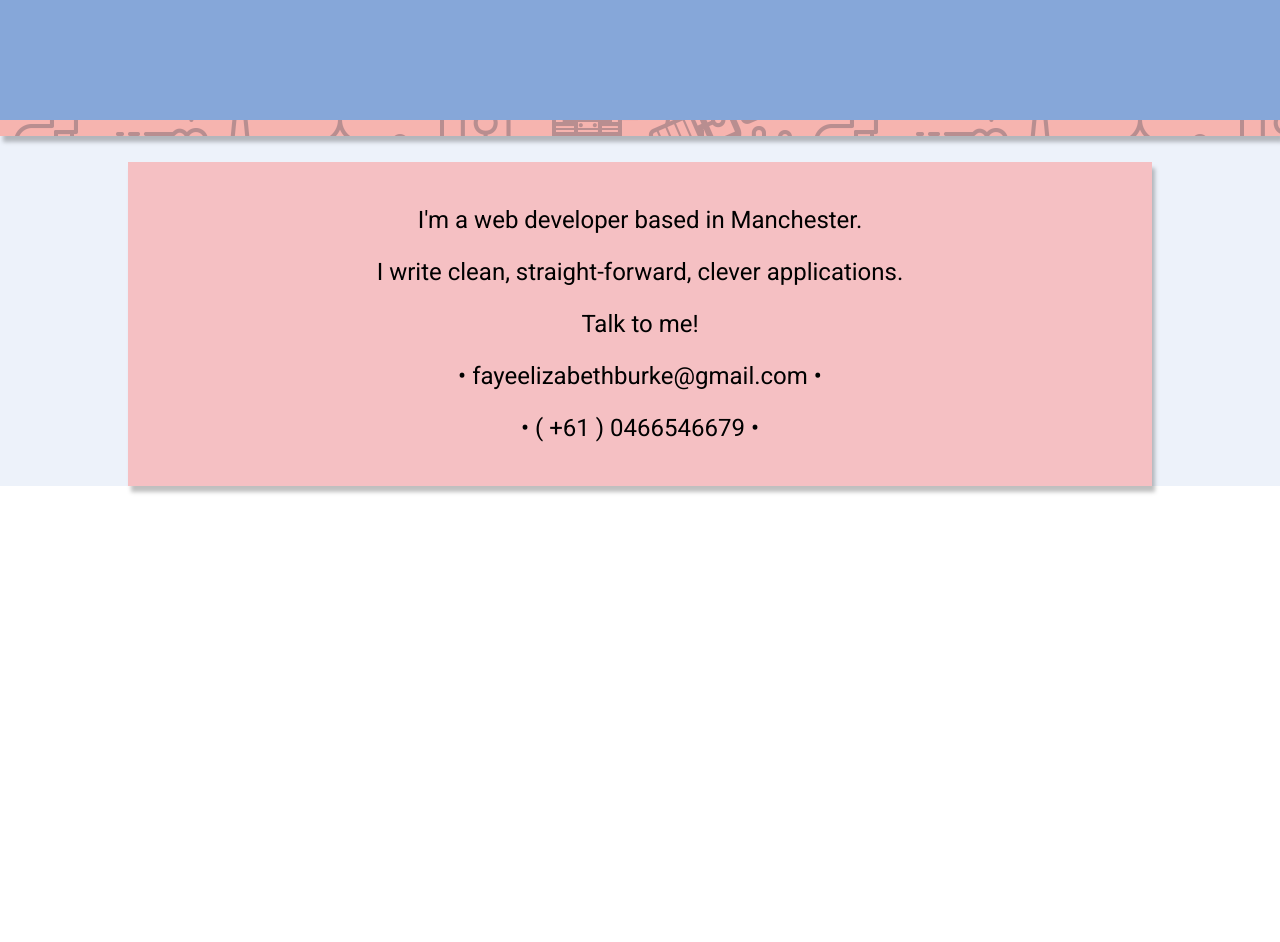
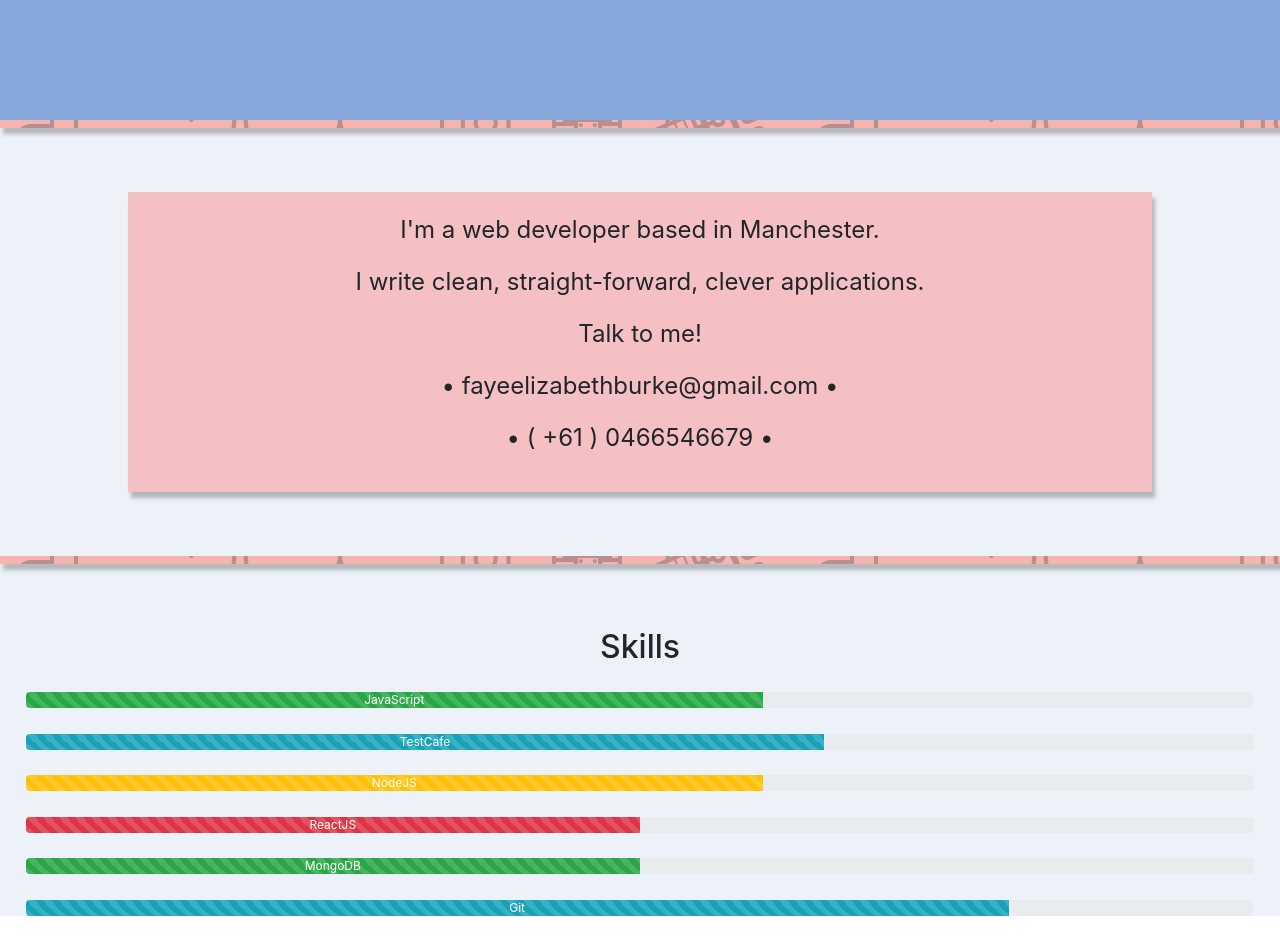
Before and after one commit to FayeElizabethBurke/reactPortfolio, a React (Create React App) app: page / in a window 1280 px wide. Shown: the part 680-1622 px from the top of the page. Before the commit the page ends 1191 px from the top, so only its background shows below. Built offline with nearby package versions, Linux system fonts and the light colour scheme.

Commit message:
build progress bars

```diff
--- a/package.json
+++ b/package.json
@@ -4,8 +4,10 @@
   "private": true,
   "dependencies": {
     "animate.css": "^3.7.2",
+    "bootstrap": "^4.4.1",
     "react": "^16.12.0",
     "react-animate-on-scroll": "^2.1.5",
+    "react-bootstrap": "^1.0.0-beta.16",
     "react-dom": "^16.12.0",
     "react-scripts": "3.2.0"
   },
--- a/src/App.css
+++ b/src/App.css
@@ -37,8 +37,8 @@
 .bio {
   margin-left:10%;
   margin-right:10%;
-  margin-top: 2%;
-  margin-bottom: 2%;
+  margin-top: 5%;
+  margin-bottom: 5%;
   padding-top: 20px;
   padding-bottom: 20px;
   font-size: 3vh;
@@ -47,6 +47,14 @@
 }
 .box {
   background: url('bg.png');
-  height: 2vh;
+  height: 1vh;
   box-shadow:3px 6px 4px rgba(0,0,0,.25);
+  margin-bottom: 2%;
 }
+.skill {
+  margin: 2%;
+  font-size: 12px;
+}
+.skills{
+  margin-top: 5%;
+}
--- a/src/App.js
+++ b/src/App.js
@@ -1,7 +1,7 @@
 import React from 'react';
 import icon from './icon.png';
 import './App.css';
-
+import { ProgressBar } from 'react-bootstrap';
 
 function FadeInSection(props) {
   const [isVisible, setVisible] = React.useState(false);
@@ -37,7 +37,30 @@ function App() {
           <p> • fayeelizabethburke@gmail.com  • </p>
           <p> • ( +61 ) 0466546679  • </p>
         </div>
-
+      </FadeInSection>
+      <FadeInSection>
+        <div className="box" ></div>
+        <div className="skills">
+          <h2>Skills</h2>
+          <div className="skill">
+            <ProgressBar animated variant="success" now={60} label={`JavaScript`}/>
+          </div>
+          <div className="skill">
+            <ProgressBar animated variant="info" now={65} label={`TestCafe`}/>
+          </div>
+          <div className="skill">
+            <ProgressBar animated variant="warning" now={60} label={`NodeJS`}/>
+          </div>
+          <div className="skill">
+            <ProgressBar animated variant="danger" now={50} label={`ReactJS`}/>
+          </div>
+          <div className="skill">
+            <ProgressBar animated variant="success" now={50} label={`MongoDB`}/>
+          </div>
+          <div className="skill">
+            <ProgressBar animated variant="info" now={80} label={`Git`}/>
+          </div>
+        </div>
       </FadeInSection>
     </div>
   );
--- a/src/index.js
+++ b/src/index.js
@@ -4,6 +4,7 @@ import './index.css';
 import App from './App';
 import * as serviceWorker from './serviceWorker';
 import "animate.css/animate.min.css";
+import 'bootstrap/dist/css/bootstrap.min.css';
 
 ReactDOM.render(<App />, document.getElementById('root'));
 
```
Also changed, not shown: 1 other file (tests, documents, lock files or other folders). Lines whose indentation alone changed are shown as unchanged.
